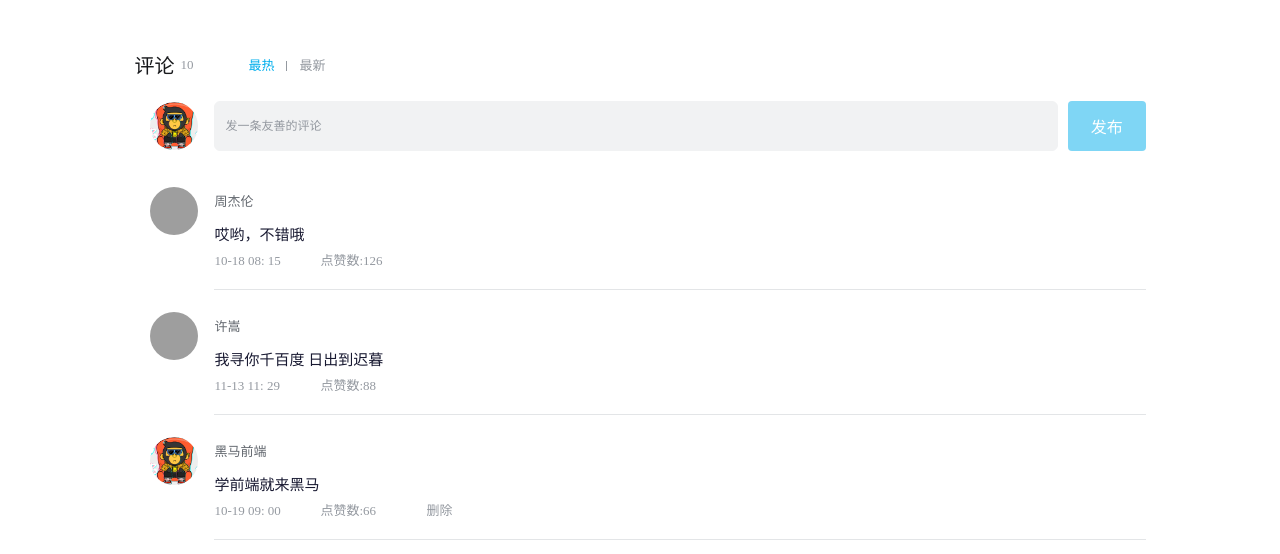
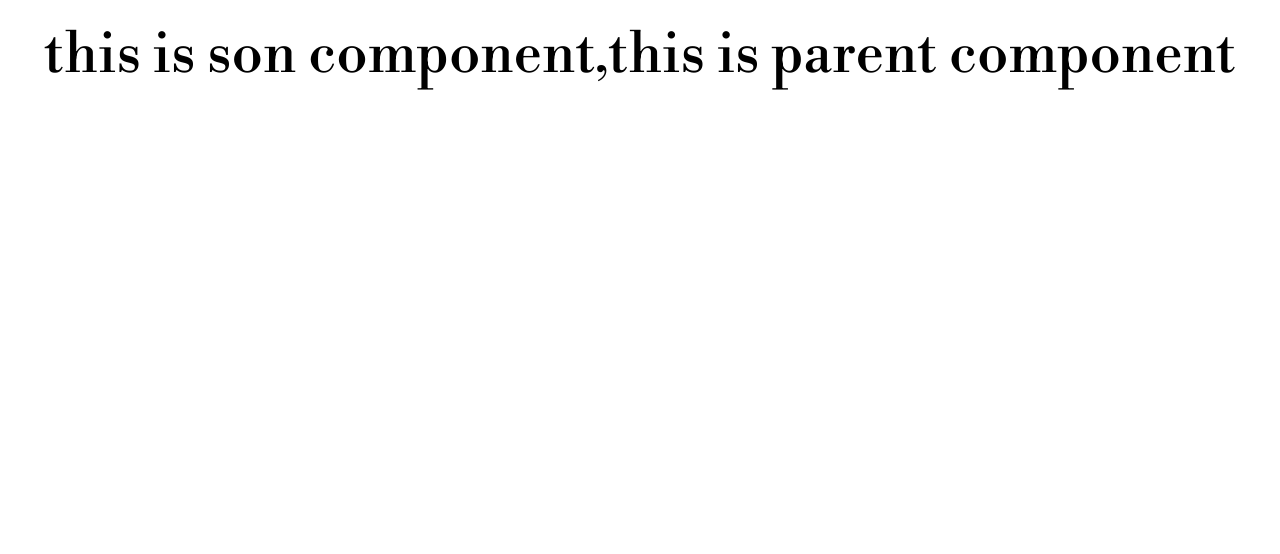
Before and after one commit to 981443166/baize, a React (Create React App) app in the folder react/react-demo/: page / in a window 1280 px wide. Shown: the top 554 px of the page. Built offline with nearby package versions, Linux system fonts and the light colour scheme; grey boxes are pictures that could not be loaded.

Commit message:
refactor(组件结构): 重构App组件并添加父子组件通信
删除未使用的CSS文件，将样式迁移至SCSS
重构App组件，移除DOM操作示例，实现父子组件通信
添加新的SCSS样式文件并引入Google字体

```diff
--- a/react/react-demo/src/App.js
+++ b/react/react-demo/src/App.js
@@ -22,21 +22,37 @@
 
 
 // react 获取 DOM
-import { useRef } from "react";
+// import { useRef } from "react";
+
+// function App() {
+//   const inputRef = useRef(null);
+//   const showDown = () => {
+//     console.dir(inputRef.current);
+//   }
+//   return (
+//     <div>
+//       <input
+//         type="text"
+//         id="myInput"
+//         ref={inputRef}
+//       />
+//       <button onClick={showDown}>获取DOM</button>
+//     </div>
+//   );
+// }
+
+// 父传子数据
+import './App.scss'
+function Son(props){
+  console.log(props.name);
+  return <div className="son">this is son component,{props.name}</div>
+}
 
 function App() {
-  const inputRef = useRef(null);
-  const showDown = () => {
-    console.dir(inputRef.current);
-  }
+  const name = "this is parent component";
   return (
     <div>
-      <input
-        type="text"
-        id="myInput"
-        ref={inputRef}
-      />
-      <button onClick={showDown}>获取DOM</button>
+      <Son name={name} />
     </div>
   );
 }
--- /dev/null
+++ b/react/react-demo/src/App.scss
@@ -0,0 +1,8 @@
+@import url("https://fonts.googleapis.com/css2?family=Libre+Bodoni:ital,wght@0,400..700;1,400..700&display=swap");
+
+.son{
+    font-family: 'Libre Bodoni', serif;
+    font-size: 56px;
+    text-align: center;
+    margin-top: 20px;
+}
--- a/react/react-demo/src/index.js
+++ b/react/react-demo/src/index.js
@@ -1,4 +1,4 @@
-import App from './demo/App';
+import App from './App';
 import ReactDOM from 'react-dom/client';
 
 const root = ReactDOM.createRoot(document.getElementById('root'));
```
Also changed, not shown: react/react-demo/src/App.css (added).
